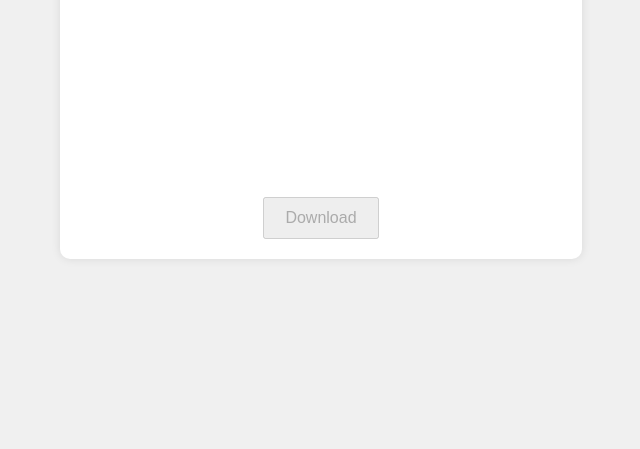
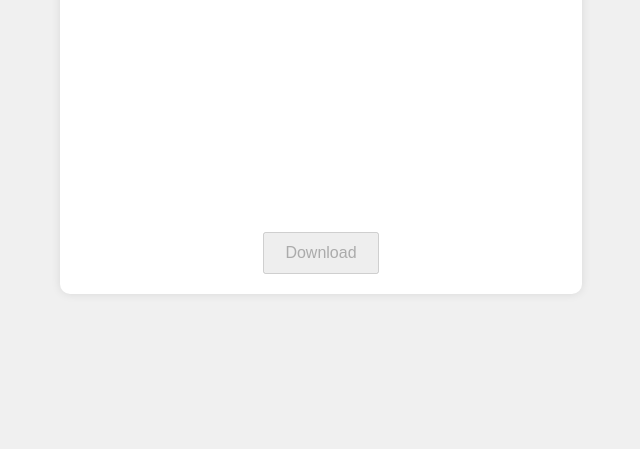
Before and after one commit to kaioid/remove-background-app, a plain HTML site: page index.html in a window 1280 px wide. Shown: the part 351-800 px from the top of the page, without its empty margins (319-959 px from the left). Drawn offline with Linux system fonts and the light colour scheme.

Commit message:
ajustes visuais

```diff
--- a/script.js
+++ b/script.js
@@ -29,9 +29,11 @@ document.getElementById('imageInput').addEventListener('change', async function(
             const blob = await response.blob();
             const url = URL.createObjectURL(blob);
 
+            const preview = document.getElementById('preview');
             preview.src = url;
             previewContainer.classList.remove('hidden');
 
+            const downloadButton = document.getElementById('downloadButton');
             downloadButton.disabled = false;
             downloadButton.onclick = () => {
                 const a = document.createElement('a');
--- a/styles.css
+++ b/styles.css
@@ -9,6 +9,9 @@ body {
 }
 
 .container {
+    display: flex;
+    flex-direction: column;
+    align-items: center;
     text-align: center;
     background: white;
     padding: 20px;
@@ -17,17 +20,16 @@ body {
 }
 
 #previewContainer {
-    height: 20vh;
-    margin-top: 20px;
+    height: 30vh;
 }
 
 #preview {
     max-width: 100%;
-    max-height: 300px;
+    max-height: 30vh;
 }
 
 #downloadButton {
-    margin-top: 20px;
+    margin-top: 30px;
     padding: 10px 20px;
     font-size: 16px;
     cursor: pointer;
```
